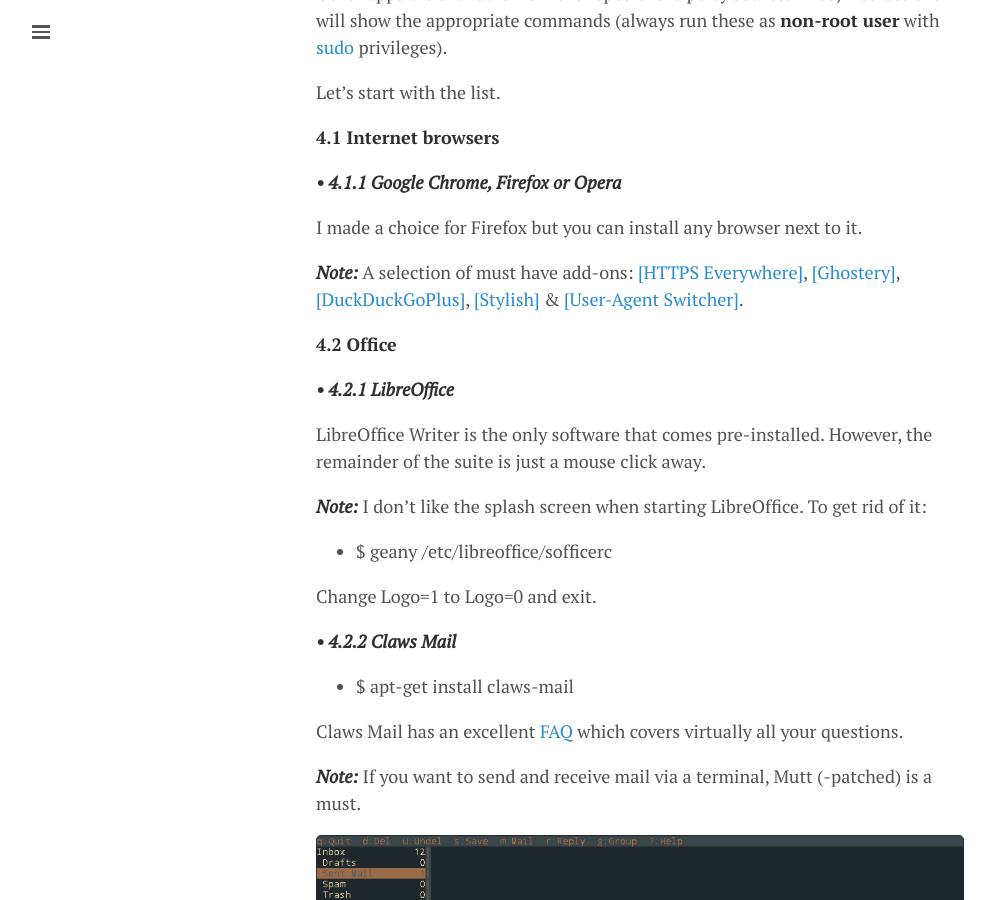
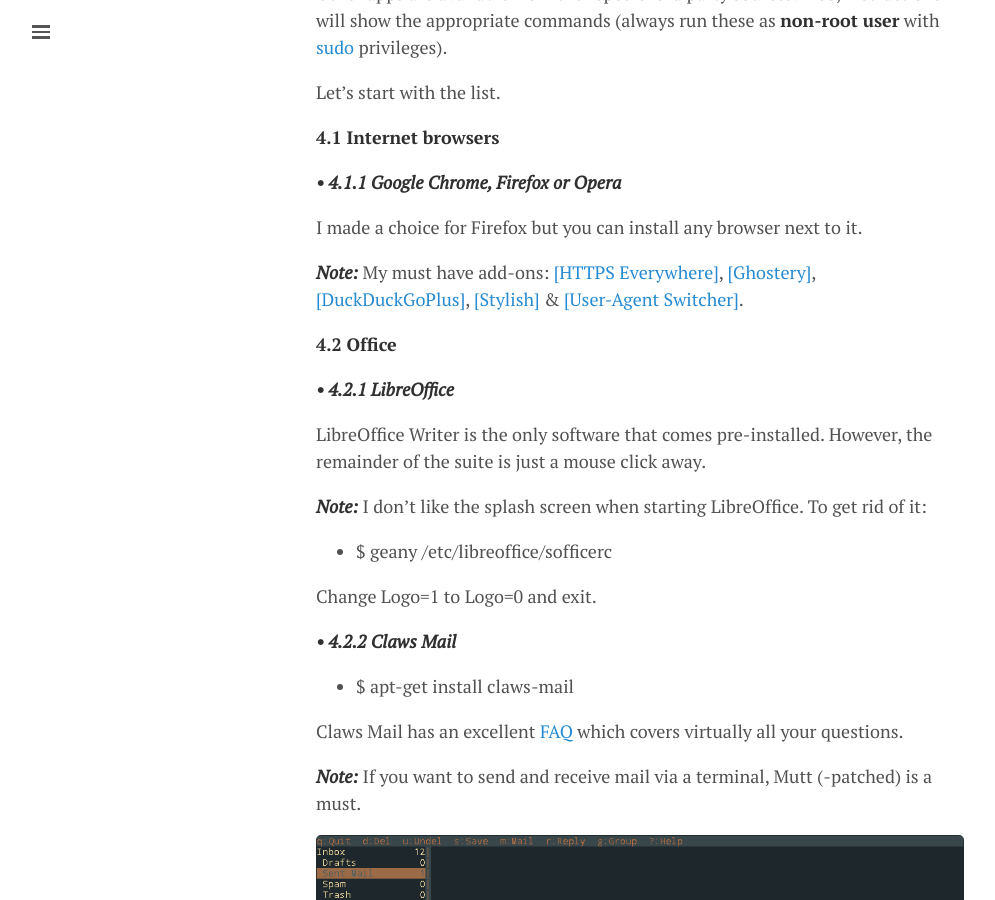
Before and after one commit to lgeurts/lgeurts.github.io, a Jekyll site: the page built from _posts/2017-07-11-bunsenlabs-linux-setup-notes-for dell-inspiron-6000.md, in a window 1280 px wide and 900 px high, scrolled down 2836 px. Shown: the whole window, without its empty margins (0-995 px from the left). Built offline with Jekyll 4.4.1, drawn with Linux system fonts in a browser that asks for light colours; nearby versions of some CDN libraries; comment, search, counter and statistics services are not loaded.

Commit message:
Update Firefox add-ons

```diff
--- a/_posts/2017-07-11-bunsenlabs-linux-setup-notes-for dell-inspiron-6000.md
+++ b/_posts/2017-07-11-bunsenlabs-linux-setup-notes-for dell-inspiron-6000.md
@@ -77,7 +77,7 @@
 
 I made a choice for Firefox but you can install any browser next to it.
 
-***Note:*** A selection of must have add-ons: [[HTTPS Everywhere]](https://www.eff.org/https-everywhere), [[Ghostery]](https://addons.mozilla.org/en-US/firefox/addon/ghostery/), [[DuckDuckGoPlus]](https://addons.mozilla.org/en-US/firefox/addon/duckduckgo-for-firefox/), [[Stylish]](https://addons.mozilla.org/en-US/firefox/addon/stylish/) & [[User-Agent Switcher]](https://addons.mozilla.org/en-US/firefox/addon/user-agent-switcher-firefox/).
+***Note:*** My must have add-ons: [[HTTPS Everywhere]](https://www.eff.org/https-everywhere), [[Ghostery]](https://addons.mozilla.org/en-US/firefox/addon/ghostery/), [[DuckDuckGoPlus]](https://addons.mozilla.org/en-US/firefox/addon/duckduckgo-for-firefox/), [[Stylish]](https://addons.mozilla.org/en-US/firefox/addon/stylish/) & [[User-Agent Switcher]](https://addons.mozilla.org/en-US/firefox/addon/user-agent-switcher-firefox/).
 
 **4.2 Office**
 
```
